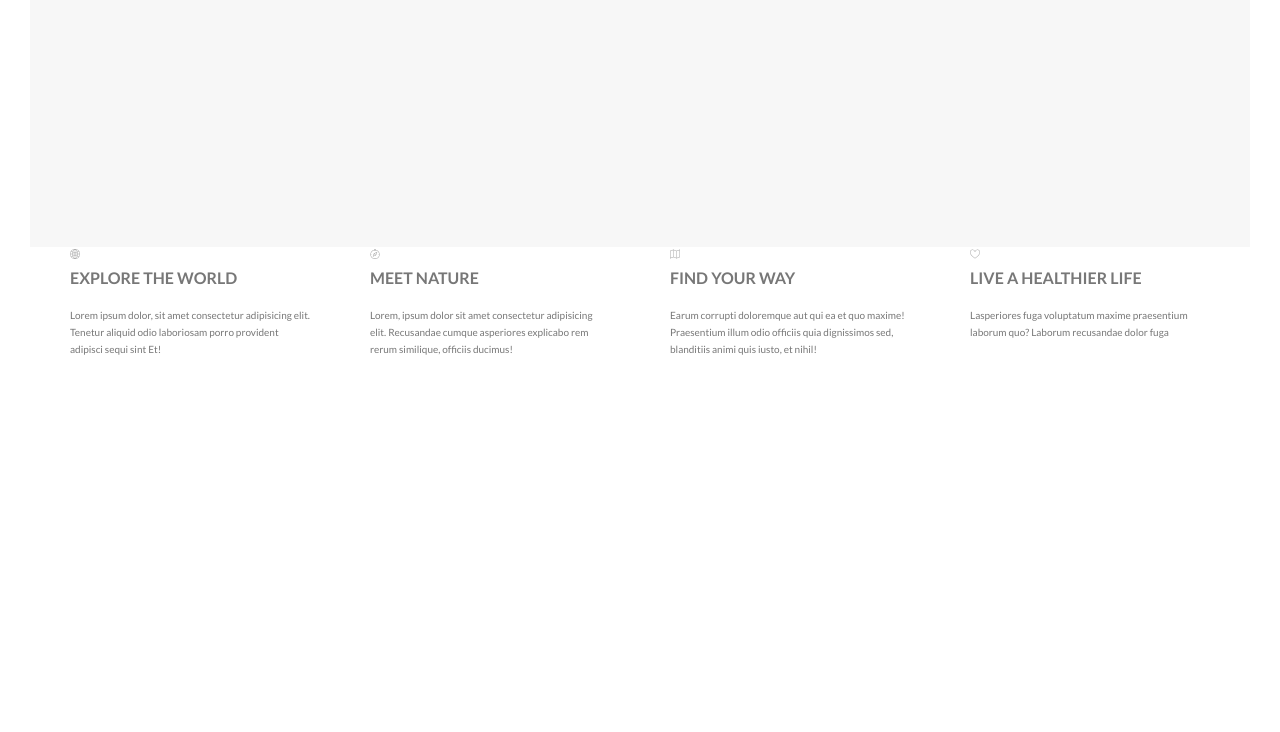
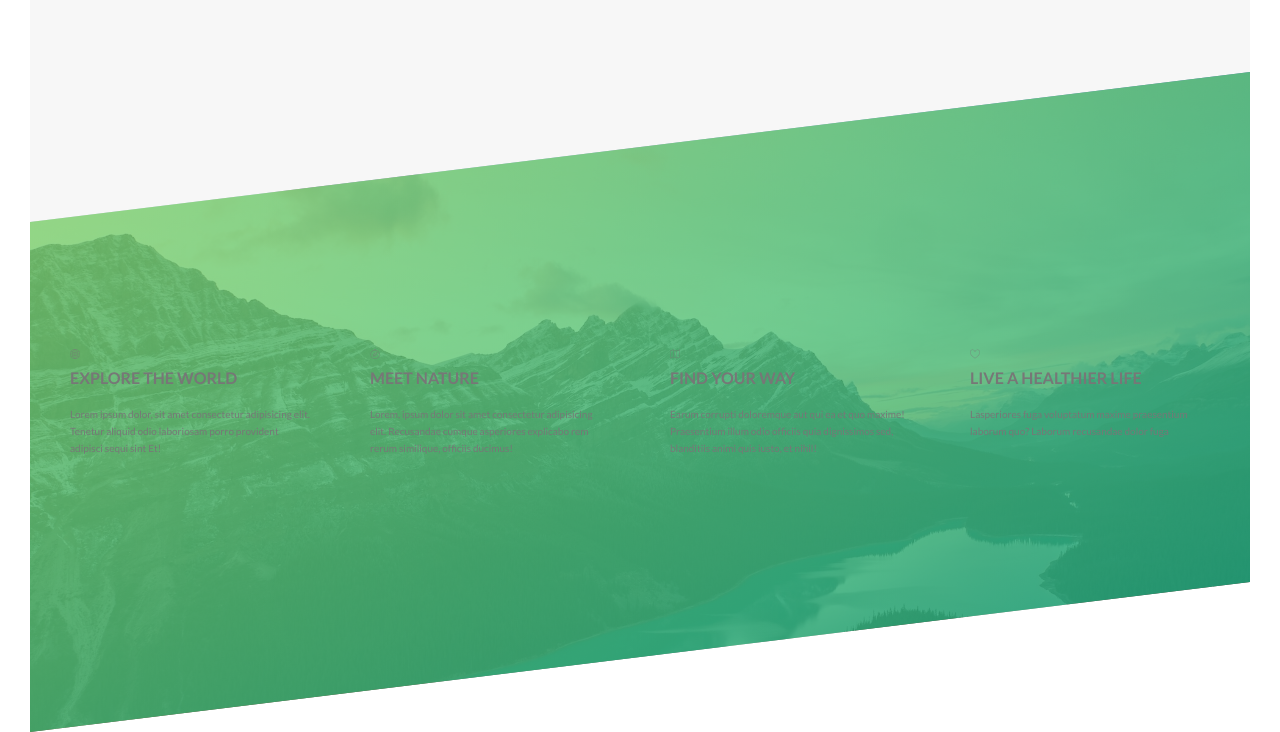
Before and after one commit to TomasDep/Natours, a website: page index.html in a window 1280 px wide. Shown: the part 1391-2123 px from the top of the page. Before the commit the page ends 1779 px from the top, so only its background shows below. Drawn offline with nearby package versions, Linux system fonts and the light colour scheme; files that its build step writes are made by us from their sources.

Commit message:
[ADD] Estilos para section-features

```diff
--- a/sass/pages/_home.scss
+++ b/sass/pages/_home.scss
@@ -3,3 +3,19 @@
   padding: 25rem 0;
   margin-top: -20vh;
 }
+
+.section-features {
+  padding: 20rem 0;
+  background-image: linear-gradient(
+    to right bottom,
+    rgba($color-primary-light, 0.8),
+    rgba($color-primary-dark, 0.8)),
+    url("../../img/nat-4.jpg");
+  background-size: cover;
+  transform: skewY(-7deg);
+  margin-top: -10rem;
+
+  & > * {
+    transform: skewY(7deg);
+  }
+}
```
Also changed, not shown: sass/components/_feature-box.scss (added, +21 -0 lines).
